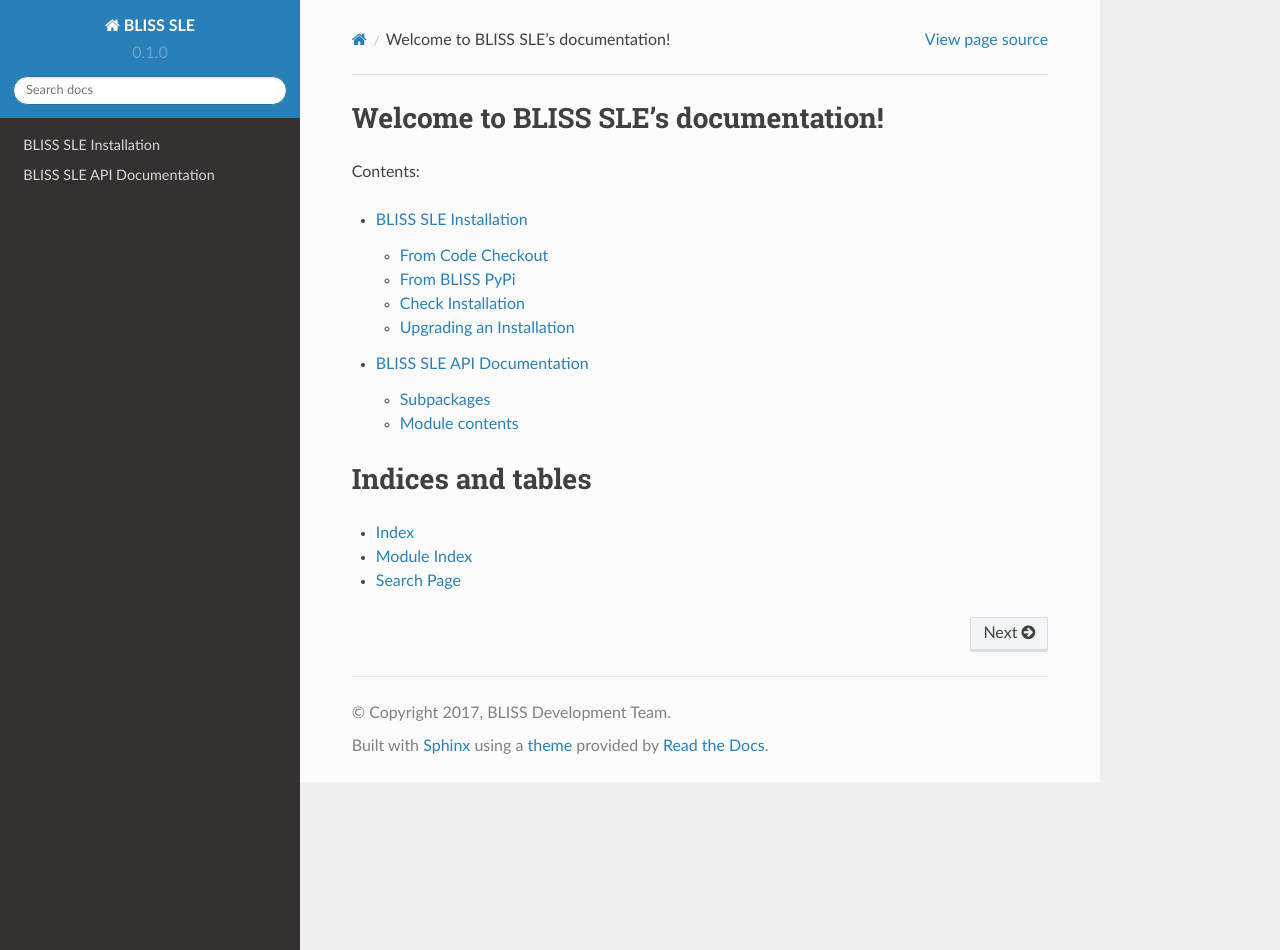
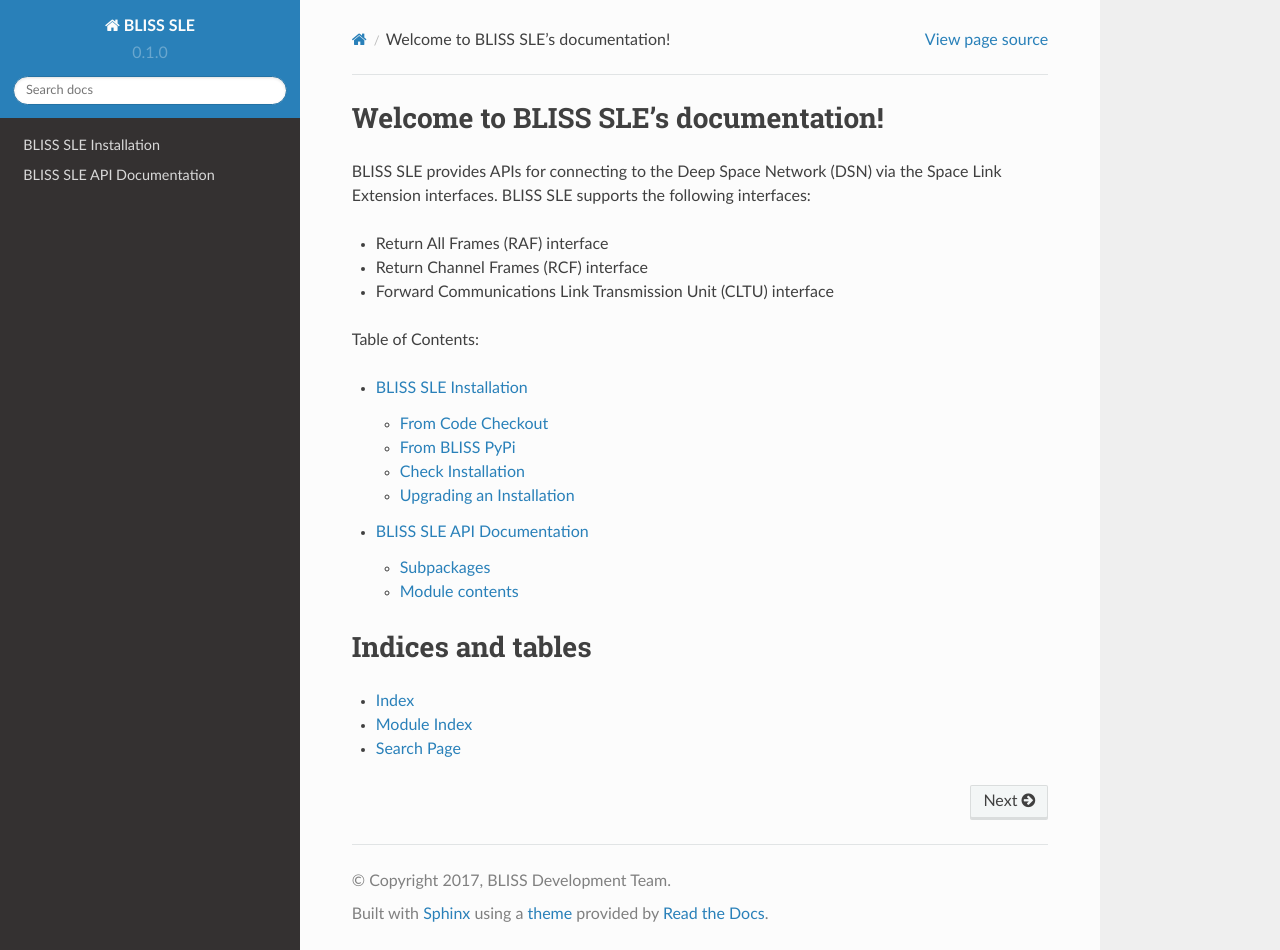
Before and after one commit to NASA-AMMOS/AIT-DSN, a Sphinx documentation site: the page built from doc/source/index.rst, in a window 1280 px wide and 950 px high. Built offline with Sphinx 7.4.7 and the Read the Docs theme 2.0.0, drawn with Linux system fonts in a browser that asks for light colours.

Commit message:
Add preamble to doc index

```diff
--- a/doc/source/index.rst
+++ b/doc/source/index.rst
@@ -6,7 +6,14 @@
 Welcome to BLISS SLE's documentation!
 =====================================
 
-Contents:
+BLISS SLE provides APIs for connecting to the Deep Space Network (DSN) via the Space Link
+Extension interfaces. BLISS SLE supports the following interfaces:
+
+- Return All Frames (RAF) interface
+- Return Channel Frames (RCF) interface
+- Forward Communications Link Transmission Unit (CLTU) interface
+
+Table of Contents:
 
 .. toctree::
    :maxdepth: 2
```
